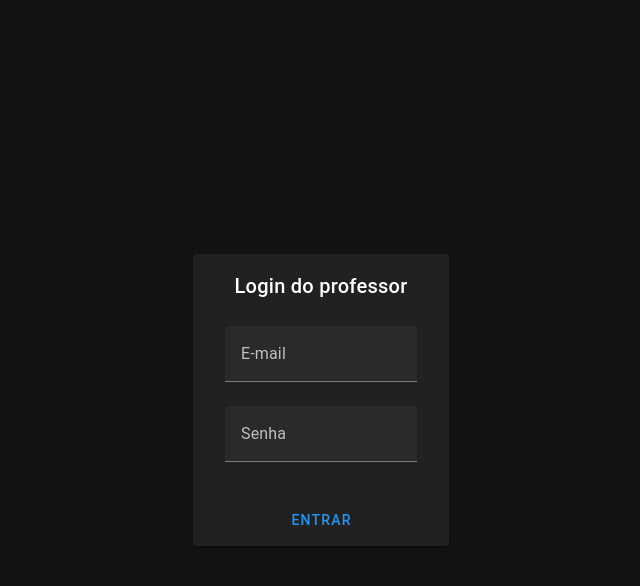
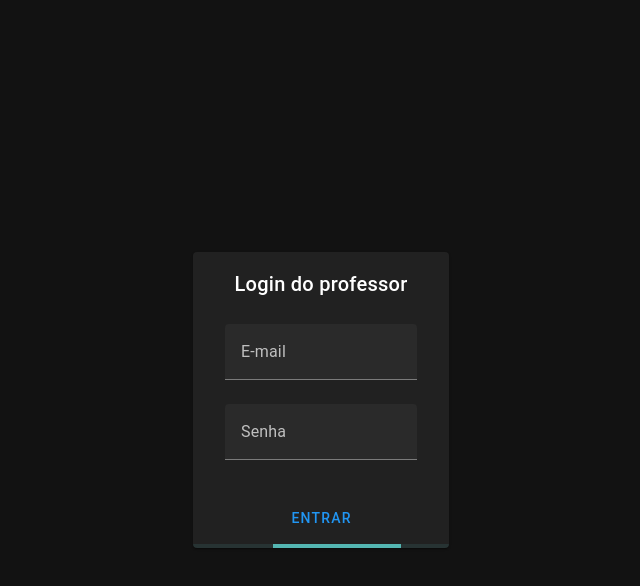
Before and after one commit to vapdev/mvc-front, a Vue app: page /login in a window 1280 px wide. Both pictures are taken after a click on the button "ENTRAR". Shown: the top 586 px of the page, without its empty margins (319-959 px from the left). Built offline with nearby package versions, Linux system fonts and the light colour scheme; no server answers.

Commit message:
loading no login

```diff
--- a/src/config.js
+++ b/src/config.js
@@ -1 +1 @@
-export const API_BASE_URL = 'http://mvc-api.railway.internal/api';
+export const API_BASE_URL = 'http://mvc-api-production.up.railway.app/api';
--- a/src/views/LoginView.vue
+++ b/src/views/LoginView.vue
@@ -8,8 +8,11 @@ const router = useRouter();
 
 const auth = useAuth();
 
+const loading = ref(false);
+
 async function login(){
   try {
+    loading.value = true;
     const {data} = await http.post('/login', user.value);
     auth.setToken(data.access_token);
     auth.setUser(data.user);
@@ -62,6 +65,7 @@ const valid = ref(true);
       <v-card-actions>
         <v-btn block color="primary" @click="login">Entrar</v-btn>
       </v-card-actions>
+      <v-progress-linear v-if="loading" indeterminate color="secondary"></v-progress-linear>
     </v-card>
   </main>
 </template>
```
